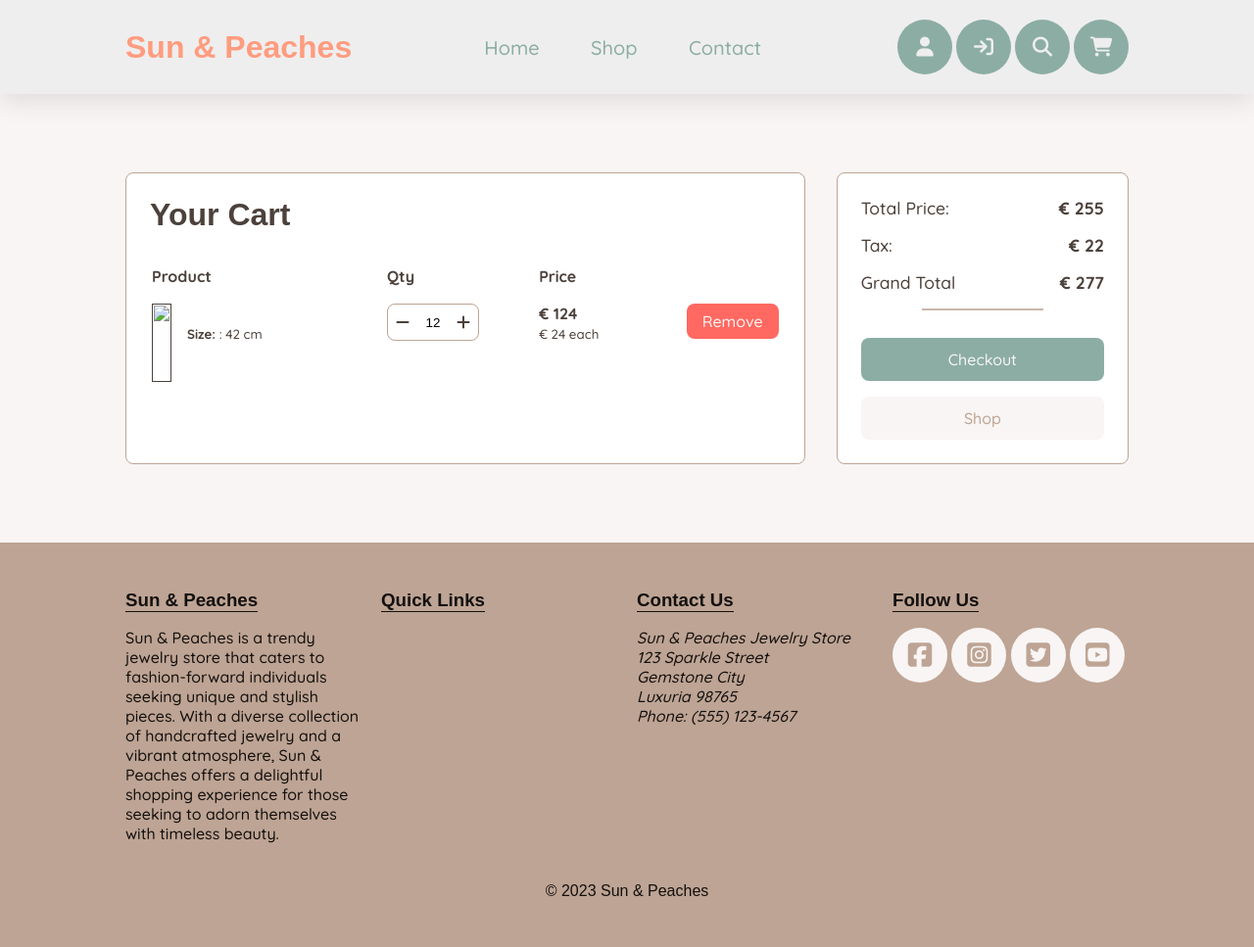
After one commit to radule90/CI_PP_5, a Django app: page /cart/ in a window 1280 px wide. The commit adds this page. Shown: the whole page at 98% size. Run offline with Django 3.2, Linux system fonts and the light colour scheme; some libraries are stand-ins or nearby versions; some web fonts are replaced.

Commit message:
Add basic cart view, html, style, set urls

```diff
--- a/cart/admin.py
+++ b/cart/admin.py
@@ -18,6 +18,5 @@ class ProductAdmin(admin.ModelAdmin):
     list_editable = ('is_active',)
 
 
-
 admin.site.register(Cart, CartAdmin)
 admin.site.register(CartItem, CartItemAdmin)
--- /dev/null
+++ b/cart/templates/cart/cart.html
@@ -0,0 +1,82 @@
+{% extends 'base.html' %}
+{% load static %}
+{% block head_title %}Shop Cart{% endblock head_title %}
+
+
+{% block content %}
+<div class="wrapper">
+    <!-- Cart -->
+    <div class="cart-wrapper">
+        <section class="cart-list">
+            <h3>Your Cart</h3>
+            <table>
+                <thead class="table-head">
+                    <tr>
+                        <th scope="col">Product</th>
+                        <th scope="col">Qty</th>
+                        <th scope="col">Price</th>
+                        <th scope="col"></th>
+                    </tr>
+                </thead>
+                <tbody class="table-body">
+                    <tr>
+                        <td>
+                            <div class="product-order-cart">
+                                <a href=""><img src=""
+                                        width="55" class="custom-pointer"></a>
+                                <div>
+                                    <a href="" class="custom-pointer"
+                                        alt=""><strong></strong></a>
+                                    <br>
+                                    <small><strong>Size: </strong>: <span>42 cm</span></small>
+                                    <br>
+                                </div>
+                        </td>
+                        <td>
+                            <div class="counter">
+                                <div class="counter-minus">
+                                    <a href="" class="custom-pointer"><i class="fa fa-minus"></i></a>
+                                </div>
+
+                                <input type="text" value="12">
+                                <div class="counter-plus">
+                                    <form action="" method="POST">
+                                        {% csrf_token %}
+                                        <input type="hidden" name="" value="">
+                                        <button type="submit" class="custom-pointer"><i class="fa fa-plus"></i></a>
+                                    </form>
+                                </div>
+                            </div>
+                        </td>
+                        <td>
+                            <p><strong>€ 124</strong></p>
+                            <small>€ 24 each</small>
+                        </td>
+                        <td>
+                            <a href="" class="btn btn-remove custom-pointer">Remove</a>
+                        </td>
+                    </tr>
+                </tbody>
+            </table>
+
+        </section>
+        <aside class="checkout-wrapper">
+            <dl class="cart-price">
+                <dt class="cart-price-title">Total Price:</dt>
+                <dd class="cart-price-sum"><strong>€ 255</strong></dd>
+            </dl>
+            <dl class="cart-price">
+                <dt class="cart-price-title">Tax:</dt>
+                <dd class="cart-price-sum"><strong>€ 22</strong></dd>
+            </dl>
+            <dl class="cart-price">
+                <dt class="cart-price-title">Grand Total</dt>
+                <dd class="cart-price-sum"><strong>€ 277</strong></dd>
+            </dl>
+            <hr class="break">
+            <a href="" class="btn btn-checkout custom-pointer">Checkout</a>
+            <a href="{% url 'shop' %}" class="btn btn-continue custom-pointer">Shop</a>
+        </aside>
+    </div>
+</div>
+{% endblock content %}
--- /dev/null
+++ b/cart/urls.py
@@ -0,0 +1,6 @@
+from django.urls import path
+from . import views
+
+urlpatterns = [
+    path('', views.cart, name='cart'),
+]
--- a/cart/views.py
+++ b/cart/views.py
@@ -1,3 +1,9 @@
 from django.shortcuts import render
 
 # Create your views here.
+
+
+def cart(request):
+    context = {}
+    template = 'cart/cart.html'
+    return render(request, template, context)
--- a/static/css/styles.css
+++ b/static/css/styles.css
@@ -381,6 +381,174 @@ main {
     margin-inline: auto;
 }
 
+/* Cart Style */
+.cart-wrapper {
+    display: flex;
+    gap: 2rem;
+}
+
+.center {
+    display: flex;
+    justify-content: center;
+    flex-direction: column;
+    align-items: center;
+    text-align: center;
+    font-size: 1.25rem;
+}
+
+.center a {
+    padding: 1rem 2rem;
+    margin-block-start: 5rem;
+}
+
+.cart-list {
+    flex-basis: 70%;
+    background: var(--white);
+    border: 1px solid var(--dark-background);
+    border-radius: 0.5rem;
+    padding: 1.5rem;
+    text-align: left;
+}
+
+.cart-list h3 {
+    font-size: 2rem;
+    margin-block-end: 1rem;
+}
+
+table {
+    width: 100%;
+}
+
+th {
+    padding-block: 1rem;
+}
+
+td {
+    padding-block-end: 1rem;
+}
+
+.cart-list th:nth-child(1) {
+    width: 40%;
+}
+
+.cart-list th:nth-child(2) {
+    width: 25%;
+}
+
+.cart-list th:nth-child(3) {
+    width: 25%;
+}
+
+.cart-list th:nth-child(4) {
+    width: 10%;
+}
+
+.cart-list td {
+    vertical-align: top;
+}
+
+.cart-list img {
+    width: 100%;
+    height: 5rem;
+}
+
+.product-order-cart {
+    display: flex;
+    gap: 1rem;
+}
+
+.product-order-cart a {
+    color: var(--font-color);
+}
+
+.counter {
+    display: flex;
+    align-items: center;
+    border: 1px solid var(--dark-background);
+    border-radius: 0.5rem;
+    padding: 0.5rem;
+    width: fit-content;
+}
+
+.counter-minus,
+.counter-plus {
+    width: fit-content;
+}
+
+.counter-minus a,
+.counter-plus button {
+    color: var(--font-color);
+    background: none;
+    font-size: 1rem;
+}
+
+.counter-minus a:active,
+.counter-plus button:active,
+.counter-minus:hover,
+.counter-plus:hover {
+    transform: scale(1.25);
+}
+
+.counter input {
+    width: 3rem;
+    text-align: center;
+}
+
+.checkout-wrapper {
+    flex-basis: 30%;
+    background: var(--white);
+    border-radius: 0.5rem;
+    padding: 1.5rem;
+    height: fit-content;
+    border: 1px solid var(--dark-background);
+}
+
+.cart-price {
+    display: flex;
+    justify-content: space-between;
+    margin-block-end: 1rem;
+    font-size: 1.1rem;
+}
+
+.btn-checkout {
+    margin-block: 1rem;
+    width: 100%;
+    background: var(--green);
+    color: var(--light-background);
+    text-align: center;
+    padding: 0.75rem;
+}
+
+.btn-checkout:active,
+.btn-checkout:hover {
+    color: var(--green);
+    background: var(--light-background);
+}
+
+.btn-continue {
+    width: 100%;
+    background: var(--light-background);
+    color: var(--dark-background);
+    text-align: center;
+    padding: 0.75rem;
+}
+
+.btn-continue:active,
+.btn-continue:hover {
+    color: var(--light-background);
+    background: var(--dark-background);
+}
+
+.btn-remove {
+    background: var(--red);
+    color: var(--light-background);
+}
+
+.btn-remove:hover {
+    color: var(--red);
+    background: var(--light-background);
+}
+
 /* Footer */
 .footer {
     background: var(--dark-background);
--- a/sun_and_peaches/urls.py
+++ b/sun_and_peaches/urls.py
@@ -22,4 +22,5 @@ urlpatterns = [
     path('admin/', admin.site.urls),
     path('', include('homepage.urls')),
     path('shop/', include('product.urls')),
+    path('cart/', include('cart.urls')),
 ] + static(settings.MEDIA_URL, document_root=settings.MEDIA_ROOT)
```
